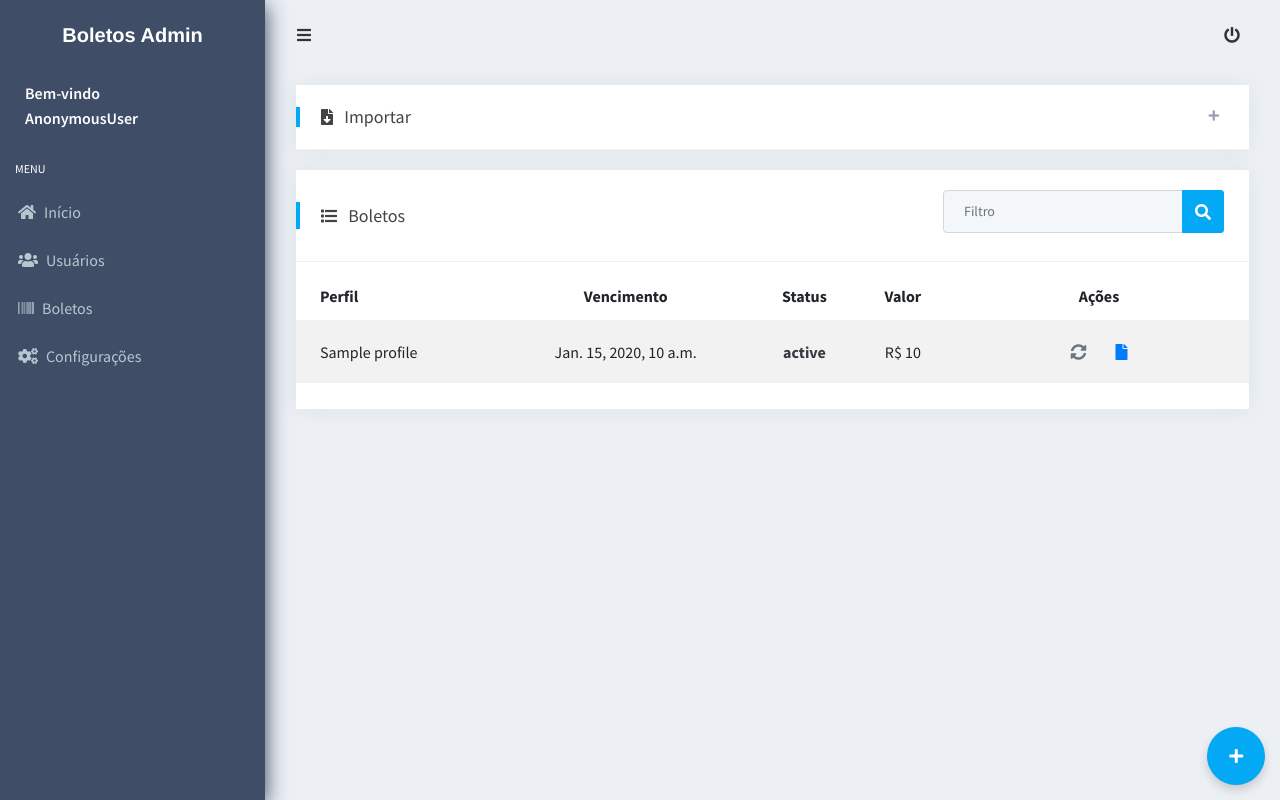
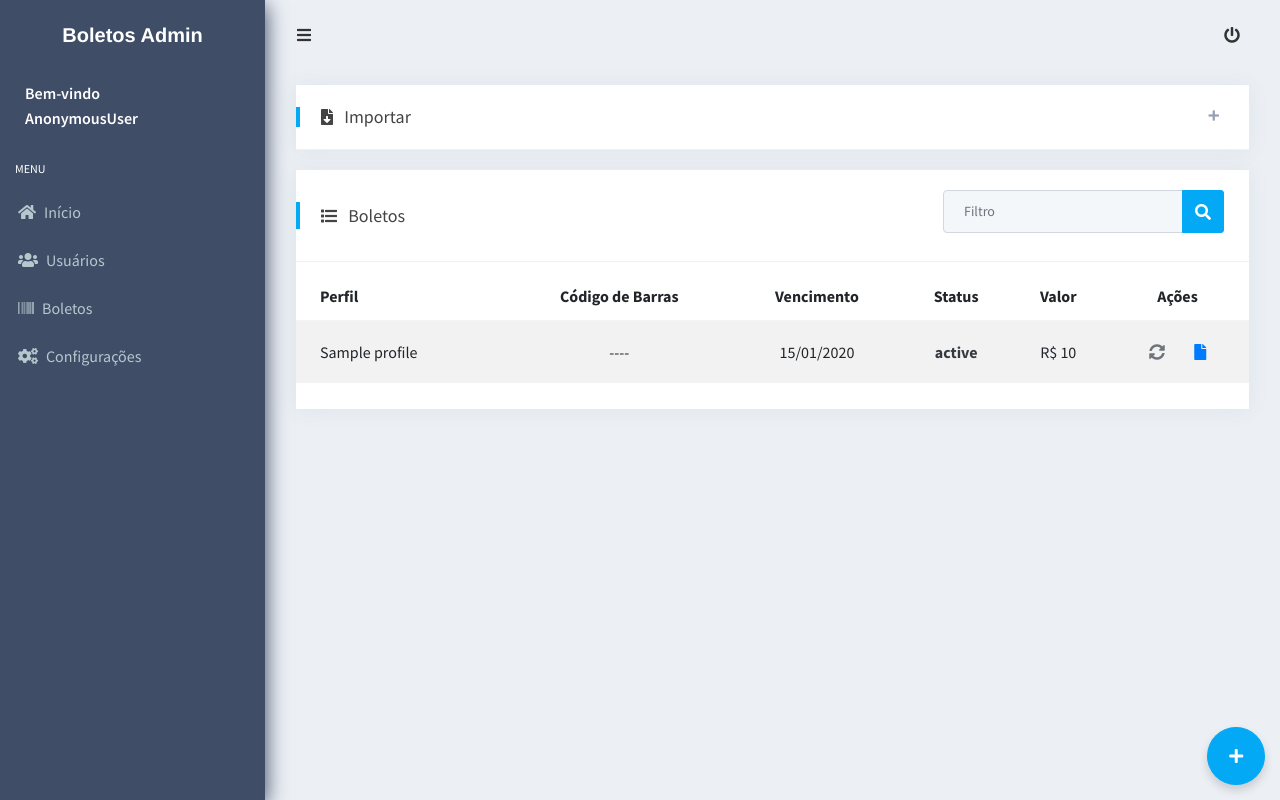
Before and after one commit to jhonifreitas/ticket-admin, a Django app: template ticket_admin/billet/templates/billet/list.html in a window 1280 px wide. Run offline with Django 3.2, Linux system fonts and the light colour scheme; the template is opened without the code that fills it: most values are stand-ins (such as "Sample title", 1, 10 or a date in 2020); parts of the project's set-up code (start-up, migrations or seed data) failed here and were passed over; some libraries are stand-ins or nearby versions.

Commit message:
barcode list

```diff
--- a/ticket_admin/billet/templates/billet/list.html
+++ b/ticket_admin/billet/templates/billet/list.html
@@ -56,6 +56,7 @@
             <thead>
               <tr>
                 <th class="border-0 text-left pl-4">Perfil</th>
+                <th class="border-0">Código de Barras</th>
                 <th class="border-0">Vencimento</th>
                 <th class="border-0">Status</th>
                 <th class="border-0">Valor</th>
@@ -66,10 +67,11 @@
               {% for object in object_list %}
                 <tr>
                   <td class="text-left pl-4">{{ object.profile }}</td>
-                  <td>{{ object.dueDate | default:'Sem vencimento' }}</td>
+                  <td>{{ object.barcode | default:'----' }}</td>
+                  <td>{{ object.dueDate | date:'d/m/Y' | default:'Sem vencimento' }}</td>
                   <td class="text-{{ object.status | get_color_status }} font-weight-bold">{{ object.get_status_display }}</td>
                   <td>R$ {{ object.amount }}</td>
-                  <td>
+                  <td width="15%">
                     <a href="{% url 'billet:sync' object.code %}" class="btn btn-outline-secondary" title="Sincronizar"><i class="fas fa-sync-alt"></i></a>
                     <a href="{{ object.paymentLink }}" class="btn btn-outline-primary" title="Boleto" target="_blank"><i class="fas fa-file"></i></a>
                   </td>
```
